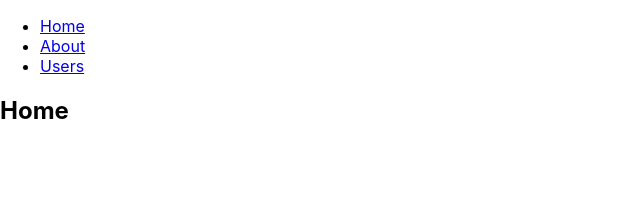
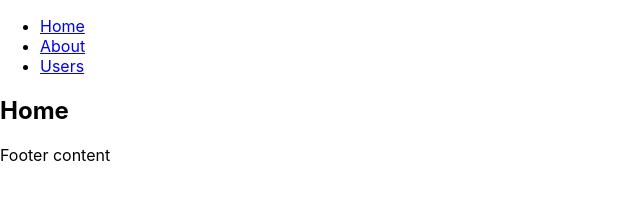
Before and after one commit to AyahElsayed/E-Commerce-Lite, a React (Create React App) app: page / in a window 1280 px wide. Shown: the top 215 px of the page, without its empty margins (0-640 px from the left). Built offline with nearby package versions, Linux system fonts and the light colour scheme.

Commit message:
Create basic layout components and refator application routing

```diff
--- a/src/App.js
+++ b/src/App.js
@@ -6,52 +6,16 @@ import {
     Route,
     Link
 } from 'react-router-dom';
+import {Layout} from './components/Layout'
 
 {/* A <Switch> looks through its children <Route>s and
 renders the first one that matches the current URL. */}
 function App() {
     return (
         <Router>
-            <div>
-                <nav>
-                    <ul>
-                        <li>
-                            <Link to="/">Home</Link>
-                        </li>
-                        <li>
-                            <Link to="/about">About</Link>
-                        </li>
-                        <li>
-                            <Link to="/users">Users</Link>
-                        </li>
-                    </ul>
-                </nav>
-                <Switch>
-                    <Route path="/about">
-                        <About />
-                    </Route>
-                    <Route path="/users">
-                        <Users />
-                    </Route>
-                    <Route path="/">
-                        <Home />
-                    </Route>
-                </Switch>
-            </div>
+            <Layout/>
         </Router>
     );
 }
 
-function Home() {
-    return <h2>Home</h2>;
-}
-
-function About() {
-    return <h2>About</h2>;
-}
-
-function Users() {
-    return <h2>Users</h2>;
-}
-
 export default App;
--- /dev/null
+++ b/src/components/Content.js
@@ -0,0 +1,20 @@
+import {Route, Switch} from 'react-router-dom';
+import React from 'react';
+import {routes} from './../routes';
+export const Content = () => {
+    return (
+        <Switch>
+            {
+                routes.map(route => (
+                    <Route
+                        path={route.path}
+                        render={props => (
+                            <route.component {...props} />
+                        )}
+                    />
+
+                ))
+            }
+        </Switch>
+    );
+};
--- /dev/null
+++ b/src/components/Footer.js
@@ -0,0 +1,7 @@
+import React from 'react';
+
+export const Footer = () => {
+    return (
+        <div>Footer content</div>
+    );
+};
--- /dev/null
+++ b/src/components/Header.js
@@ -0,0 +1,19 @@
+import {Link} from 'react-router-dom';
+
+export const Header = () => {
+    return (
+        <nav>
+            <ul>
+                <li>
+                    <Link to="/">Home</Link>
+                </li>
+                <li>
+                    <Link to="/about">About</Link>
+                </li>
+                <li>
+                    <Link to="/users">Users</Link>
+                </li>
+            </ul>
+        </nav>
+    );
+};
--- /dev/null
+++ b/src/components/Layout.js
@@ -0,0 +1,15 @@
+import React from 'react';
+import {Route, Switch} from 'react-router-dom';
+import {Header} from './Header';
+import {Footer} from './Footer';
+import {Content} from './Content';
+
+export const Layout = () => {
+  return (
+      <div>
+          <Header />
+          <Content />
+          <Footer />
+      </div>
+  );
+};
--- /dev/null
+++ b/src/routes.js
@@ -0,0 +1,19 @@
+import React from "react";
+
+function Home() {
+    return <h2>Home</h2>;
+}
+
+function About() {
+    return <h2>About</h2>;
+}
+
+function Users() {
+    return <h2>Users</h2>;
+}
+
+export const routes = [
+    {path: '/users', exact: true, name: 'Users', component: Users},
+    {path: '/about', exact: true, name: 'About', component: About},
+    {path: '/', exact: true, name: 'Home', component: Home},
+];
```
Also changed, not shown: 2 other files (tests, documents, lock files or other folders).
